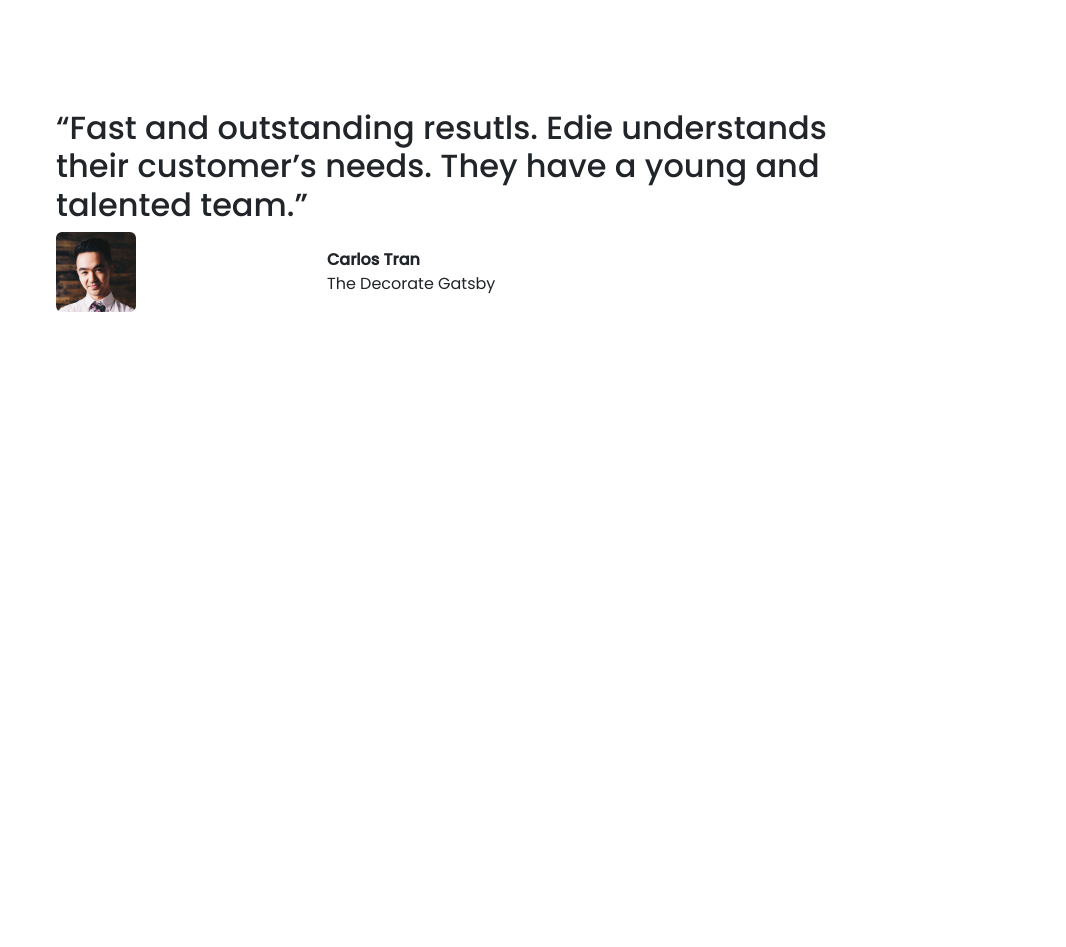
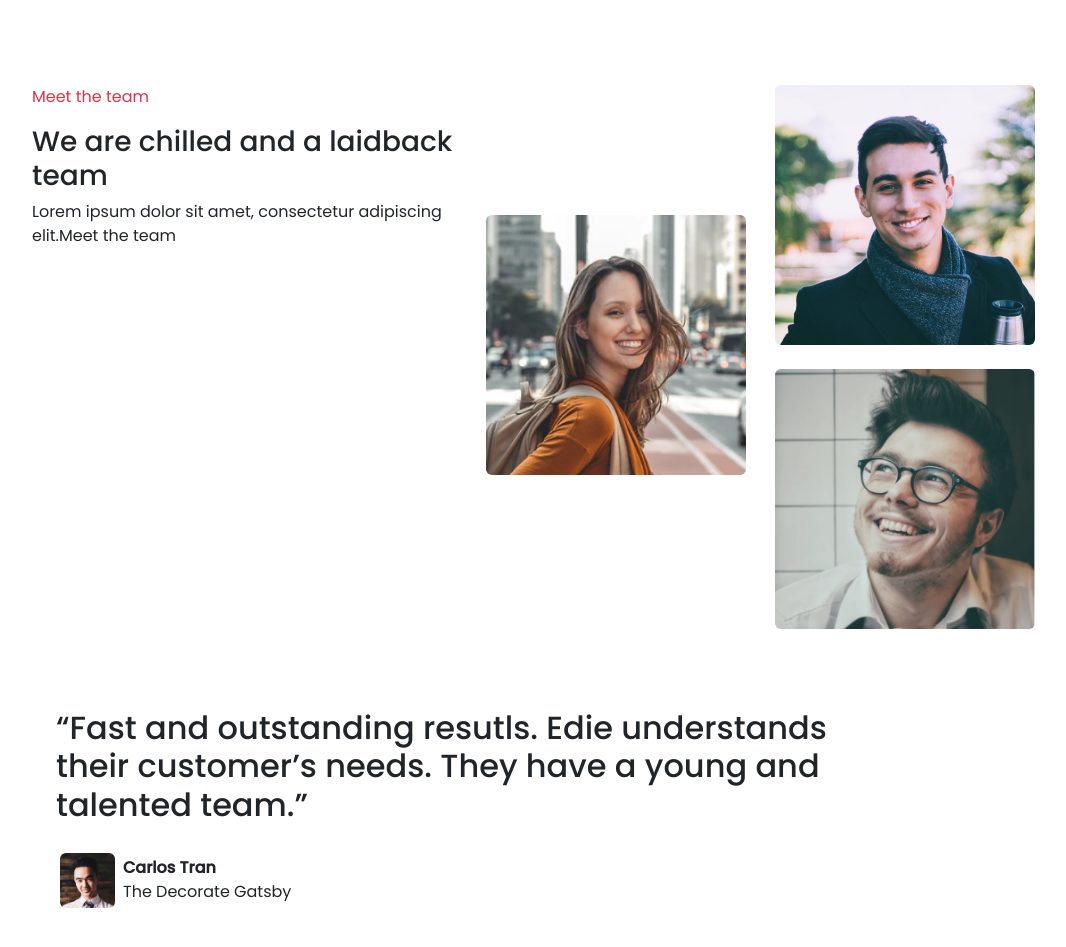
Before and after one commit to Juana-89/edie-homepage-master, a website: page src/index.html in a window 1280 px wide. Shown: the part 2781-3728 px from the top of the page, without its empty margins (154-1220 px from the left). Before the commit the page ends 3133 px from the top, so only its background shows below. Drawn offline with nearby package versions, Linux system fonts and the light colour scheme.

Commit message:
team listo

```diff
--- a/src/index.html
+++ b/src/index.html
@@ -165,21 +165,35 @@
         </a>
       </div>
     </div>
+    <div class="container d-flex align-content-center gap-2 p-3 mb-4 font_family_poppins">
+      <div class="col ml-4">
+        <p class="text-danger">Meet the team</p>
+        <h3 class="">We are chilled and a laidback team</h3>
+        <p class="">Lorem ipsum dolor sit amet, consectetur adipiscing elit.Meet the team</p>
+      </div>
+      <div class="col-6">
+        <div class="row align-items-center">
+          <div class="col-md-6 mb-4">
+            <img src="./assets/person3.png" alt="" class="w-10 h-10 img-responsive rounded">
+          </div>
+          <div class="col-md-6">
+          <img src="./assets/person1.png" alt="" class="w-10 h-10 img-responsive rounded mb-4">
+          <img src="./assets/person2.png" alt="" class="w-10 h-10 img-responsive rounded">
+        </div>
+        </div>
+      </div>
+    </div>
     <div class="container text-left p-3">
       <div class="row font_family_poppins p-4">
         <div class="w-75 pl-5 ml-4">
           <h2 class="">“Fast and outstanding resutls. Edie understands their customer’s needs. They have a
             young and talented team.”</h2>
         </div>
-        <div class="col-md-6 ml-4 gap-1">
-          <div class="row">
-            <div class="col-md-6 d-flex flex-column">
-              <img src="./assets/person4.png" alt="" class="rounded w-5">
-            </div>
-            <div class="col-md-6 d-flex flex-column justify-content-center">
-              <p class="rounded m-0 fw-bold">Carlos Tran</p>
-              <p class="rounded m-0">The Decorate Gatsby</p>
-            </div>
+        <div class="col d-flex align-items-center ml-4 p-3">
+          <img src="./assets/person4.png" alt="" class="rounded w-5">
+          <div class="m-2">
+            <p class="rounded m-0 fw-bold">Carlos Tran</p>
+            <p class="rounded m-0">The Decorate Gatsby</p>
           </div>
         </div>
       </div>
--- a/src/styles.css
+++ b/src/styles.css
@@ -66,5 +66,13 @@
 }
 
 .w-5 {
-    width: 80px;
+    width: 55px;
 }
+
+.w-10 {
+    width: 260px;
+}
+
+.h-10 {
+    height: 260px;
+}
```
